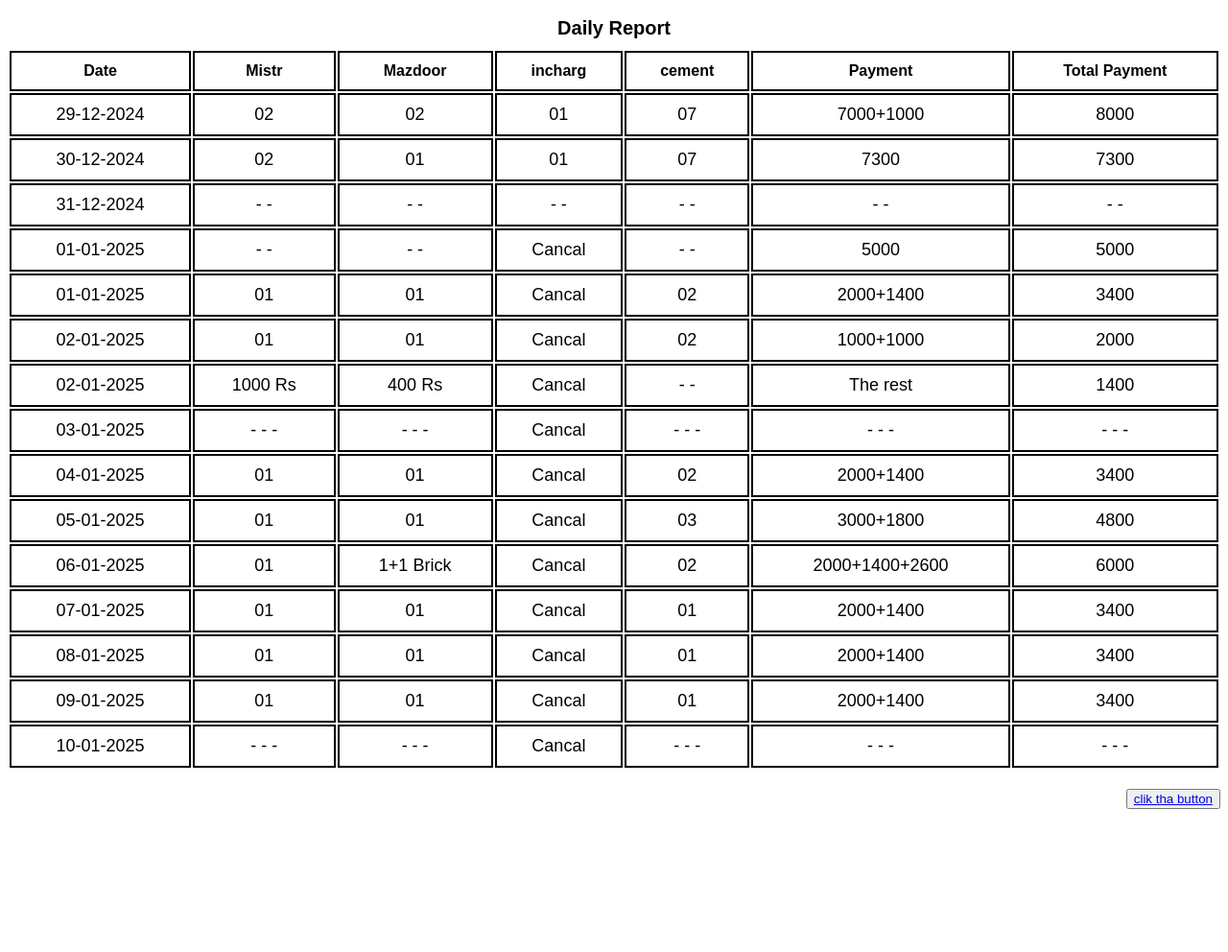
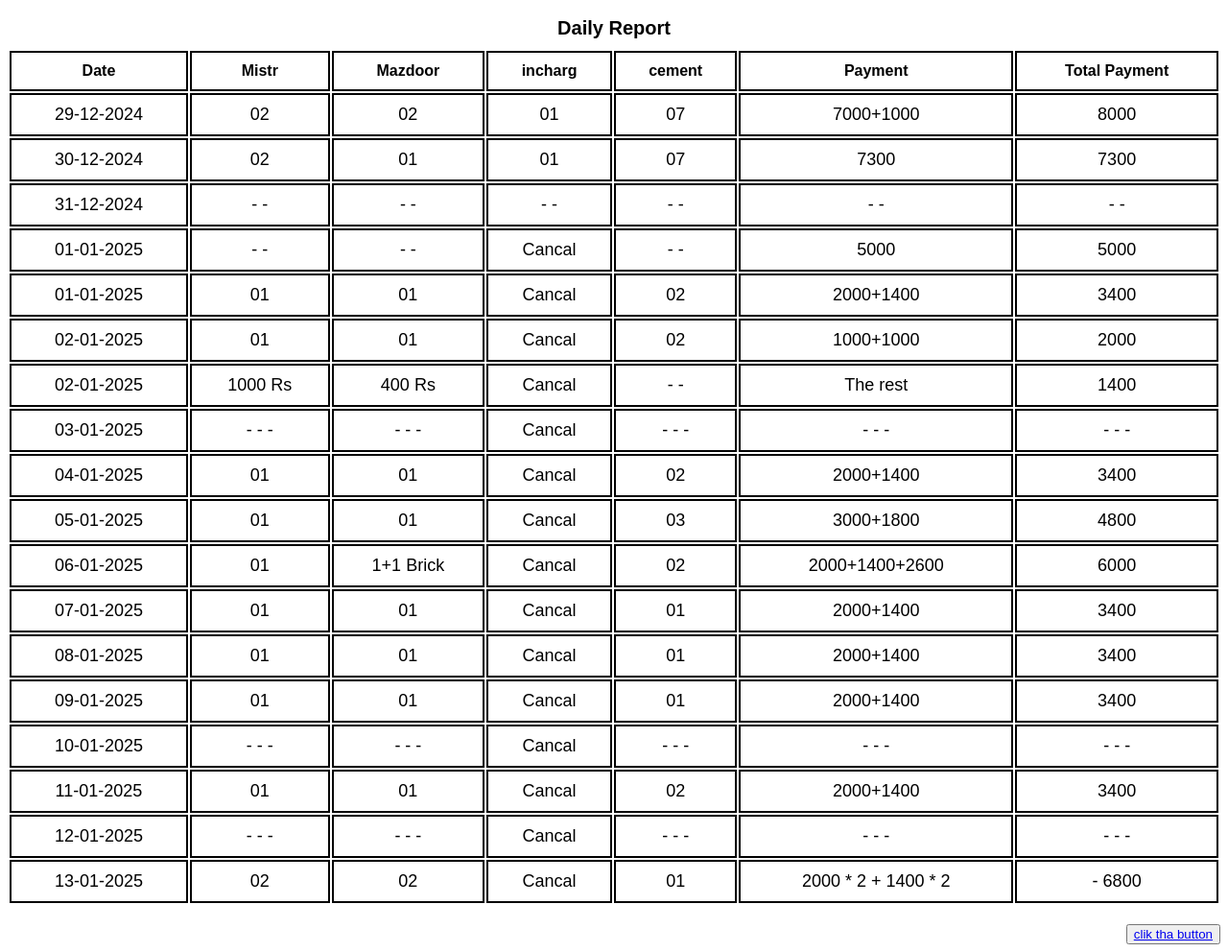
Before and after one commit to HusnainYasin-web/2nd-floor-construction, a plain HTML site: page index.html in a window 1280 px wide. Shown: the whole page at 96% size. Before the commit the page ends 851 px from the top, so only its background shows below. Drawn offline with Linux system fonts and the light colour scheme.

Commit message:
Add files via upload

```diff
--- a/index.html
+++ b/index.html
@@ -39,7 +39,6 @@
             border: none;
 
         }
-
     </style>
 </head>
 
@@ -193,6 +192,33 @@
                     <td>- - -</td>
                     <td>- - -</td>
                 </tr>
+                <tr>
+                    <td>11-01-2025 </td>
+                    <td>01</td>
+                    <td>01</td>
+                    <td>Cancal</td>
+                    <td>02</td>
+                    <td>2000+1400</td>
+                    <td>3400</td>
+                </tr>
+                <tr>
+                    <td>12-01-2025 </td>
+                    <td>- - -</td>
+                    <td>- - -</td>
+                    <td>Cancal</td>
+                    <td>- - -</td>
+                    <td>- - -</td>
+                    <td>- - -</td>
+                </tr>
+                <tr>
+                    <td>13-01-2025 </td>
+                    <td>02</td>
+                    <td>02</td>
+                    <td>Cancal</td>
+                    <td>01</td>
+                    <td>2000 * 2 + 1400 * 2</td>
+                    <td>- 6800</td>
+                </tr>
             </tbody>
         </table>
         <div class="a">
```
Also changed, not shown: about.html (+5 -5 lines).
